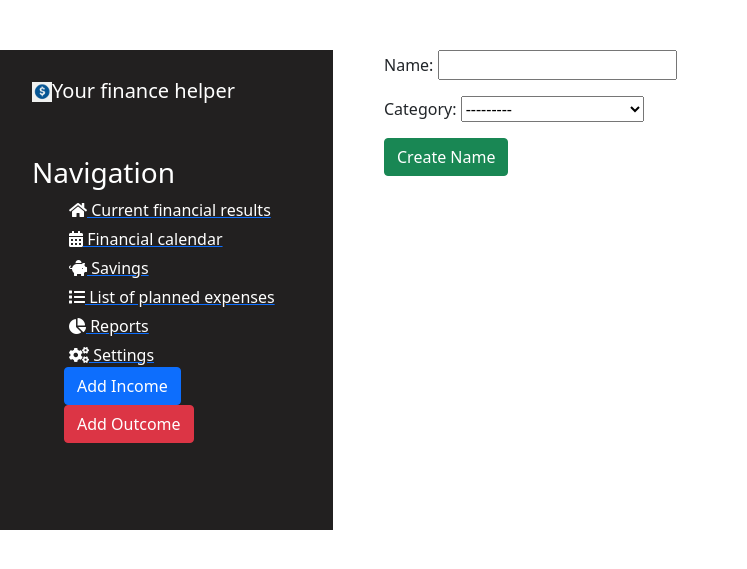
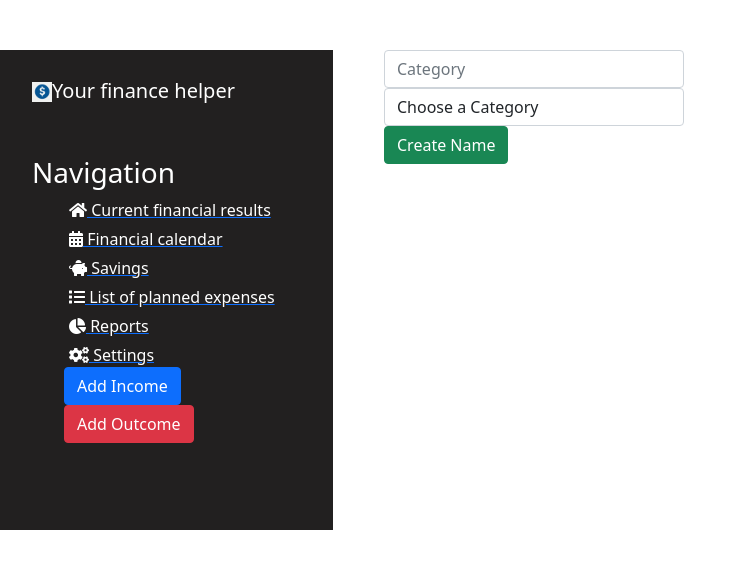
Before and after one commit to Our-Dream-Company/Your_finance_helper, a Django app: page /add_new_name in a window 1280 px wide. Shown: the top 569 px of the page, without its empty margins (0-747 px from the left). Run offline with Django 3.2, Linux system fonts and the light colour scheme; data comes from the database, SQL or seed files in the repository.

Commit message:
corrected comments part. 2

```diff
--- a/your_finance_helper/main_page/forms.py
+++ b/your_finance_helper/main_page/forms.py
@@ -1,6 +1,6 @@
 
 from django.forms import formsets, widgets
-from .models import *
+from .models import Section, Category, NameOperation, GeneralTable
 from django.forms import ModelForm, TextInput, DateInput, NumberInput, Select
 from django.forms.formsets import formset_factory
 
@@ -99,15 +99,47 @@ class AddNewSectionForm(ModelForm):
     class Meta:
         model = Section
         exclude = ['enabled_section']
+        widgets = {
+            'section': TextInput(attrs={
+                'class': 'form-control',
+                'placeholder': 'Section'
+            })
+        }
 
 
 class AddNewCategoryForm(ModelForm):
+    def __init__(self, *args, **kwargs):
+        super().__init__(*args, **kwargs)
+        self.fields['to_section'].empty_label = 'Choose a Section'
+
     class Meta:
         model = Category
         exclude = ['enabled_category']
+        widgets = {
+            'category': TextInput(attrs={
+                'class': 'form-control',
+                'placeholder': 'Category'
+            }),
+            'to_section': Select(attrs={
+                'class': 'form-control',
+            })
+        }
 
 
 class AddNewNameForm(ModelForm):
+    def __init__(self, *args, **kwargs):
+        super().__init__(*args, **kwargs)
+        self.fields['to_category'].empty_label = 'Choose a Category'
+
     class Meta:
         model = NameOperation
         exclude = ['enabled_name']
+        widgets = {
+            'name': TextInput(attrs={
+                'class': 'form-control',
+                'placeholder': 'Category'
+            }),
+            'to_category': Select(attrs={
+                'class': 'form-control',
+            })
+        }
--- a/your_finance_helper/main_page/templates/main_page/add_new_category.html
+++ b/your_finance_helper/main_page/templates/main_page/add_new_category.html
@@ -6,7 +6,8 @@
 {% block content %}
         <form action="{% url 'add_new_category' %}" method="post">
             {% csrf_token %}
-            {{ form.as_p }}
+            {{ form.category }}
+            {{ form.to_section }}
             <button class="btn btn-success" type="submit">Create Category</button>
         </form>
 {% endblock %}
--- a/your_finance_helper/main_page/templates/main_page/add_new_name.html
+++ b/your_finance_helper/main_page/templates/main_page/add_new_name.html
@@ -6,7 +6,8 @@
 {% block content %}
         <form action="{% url 'add_new_name' %}" method="post">
             {% csrf_token %}
-            {{ form.as_p }}
+            {{ form.name }}
+            {{ form.to_category }}
             <button class="btn btn-success" type="submit">Create Name</button>
         </form>
 {% endblock %}
--- a/your_finance_helper/main_page/templates/main_page/add_new_section.html
+++ b/your_finance_helper/main_page/templates/main_page/add_new_section.html
@@ -6,7 +6,7 @@
 {% block content %}
         <form action="{% url 'add_new_section' %}" method="post">
             {% csrf_token %}
-            {{ form.as_p }}
+            {{ form.section }}
             <button class="btn btn-success" type="submit">Create Section</button>
         </form>
 {% endblock %}
--- a/your_finance_helper/main_page/views.py
+++ b/your_finance_helper/main_page/views.py
@@ -1,9 +1,9 @@
 from django.shortcuts import render
-from .models import *
+from .models import Section, Category, NameOperation, GeneralTable
 from django.db.models import Sum
 from django.views.generic import View, CreateView
 from django.urls import reverse_lazy
-from .forms import *
+from .forms import AddIncomeForm, AddOutcomeForm, AddNewSectionForm, AddNewCategoryForm, AddNewNameForm
 
 
 class IndexView(View):
--- a/your_finance_helper/reports/forms.py
+++ b/your_finance_helper/reports/forms.py
@@ -1,6 +1,6 @@
 from django.db.models import fields
 from django.forms import formsets, widgets
-from main_page.models import *
+from main_page.models import GeneralTable
 from django.forms import ModelForm, TextInput, DateInput, NumberInput, Select
 from django.forms.formsets import formset_factory
 
--- a/your_finance_helper/reports/templates/reports/reports.html
+++ b/your_finance_helper/reports/templates/reports/reports.html
@@ -8,8 +8,8 @@
         <h2>{{ title }}</h2>
         <h1>Reports</h1>
         <a href="{% url 'detailed_current_financial_results' %}" class="btn btn-info btn-block">Current financial results</a><br>
-        <a href="{% url 'detailed_current_financial_results' %}" class="btn btn-success btn-block">Savings</a><br>
-        <a href="{% url 'detailed_current_financial_results' %}" class="btn btn-secondary btn-block">Planned expenses</a><br>
+        <a href="" class="btn btn-success btn-block">Savings</a><br>
+        <a href="" class="btn btn-secondary btn-block">Planned expenses</a><br>
 
 
 {% endblock %}
```
Also changed, not shown: your_finance_helper/main_page/migrations/0015_auto_20210721_0019.py (added), your_finance_helper/main_page/migrations/0016_auto_20210721_0157.py (added).
